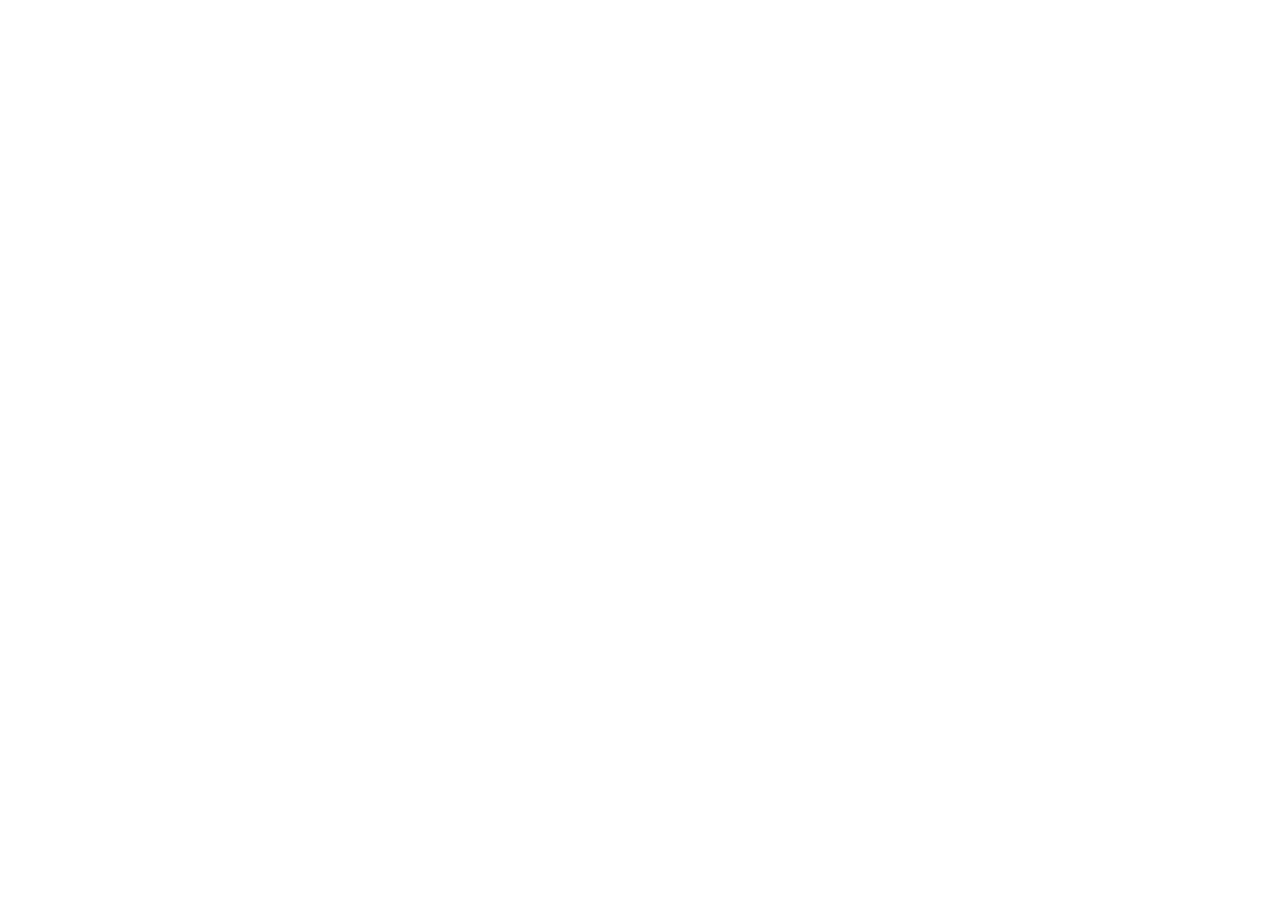
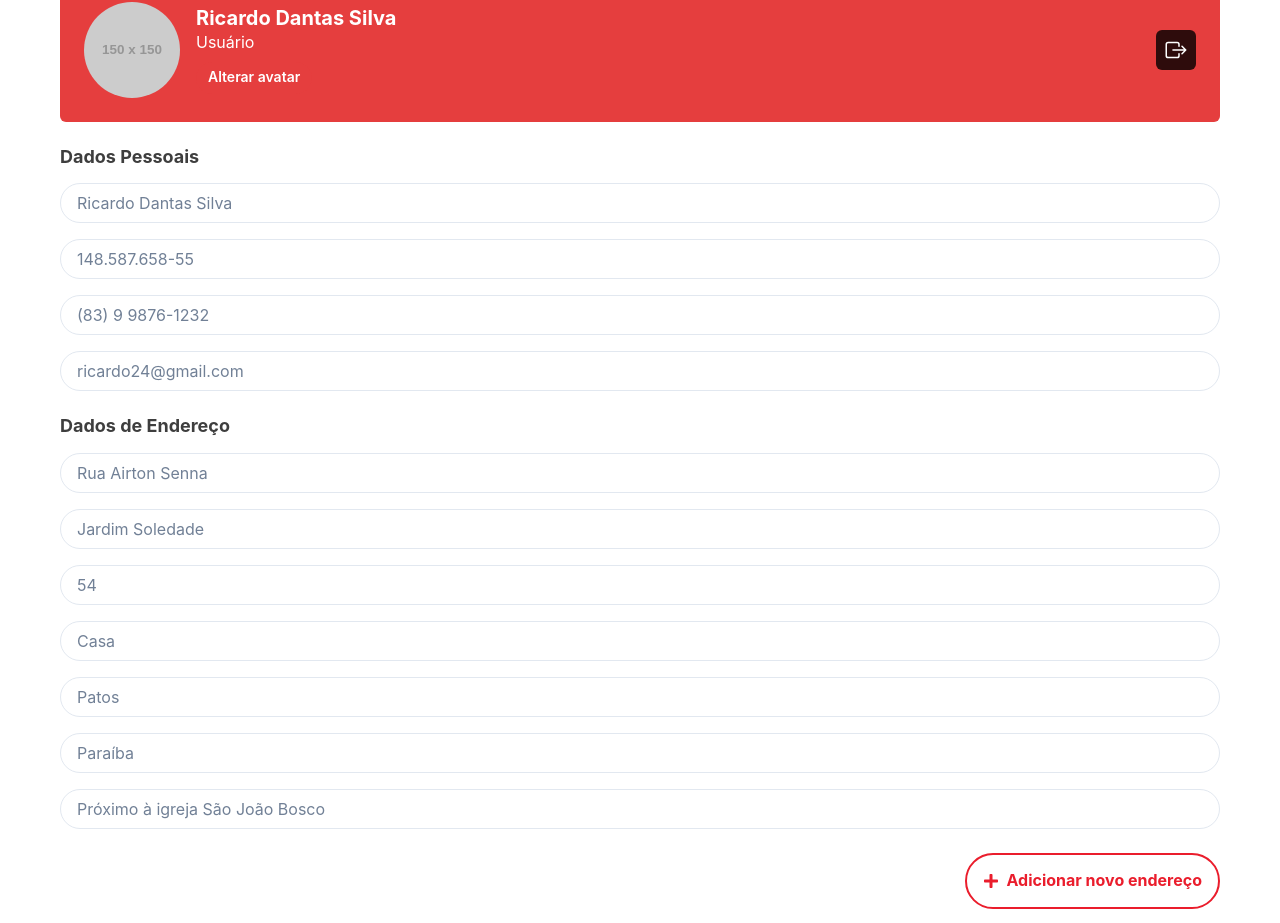
Before and after one commit to moacirdavidag/frontend-pw2, a React (Vite) app: page /perfil in a window 1280 px wide. Before the commit this address had no page. Shown: the part 95-1018 px from the top of the page. Before the commit the page ends 800 px from the top, so only its background shows below. Built offline with nearby package versions, Linux system fonts and the light colour scheme.

Commit message:
Implementando tela de perfil

```diff
--- a/src/App.tsx
+++ b/src/App.tsx
@@ -10,6 +10,7 @@
 import WelcomeScreen from "./pages/BoasVindas/BoasVindas";
 import Home from "./pages/Home/Home";
 import Equipe from "./pages/Equipe/EquipeScreen";
+import Perfil from "./pages/Perfil/PerfilScreen";
 
 
 function App() {
@@ -25,6 +26,7 @@
           <Route path="/contato" element={<Contato/>} />
           <Route path="/home" element={<Home />} />
           <Route path="/equipe" element={<Equipe/>} />
+          <Route path="/perfil" element={<Perfil/>} />
         </Routes>
       </Router>
     </ChakraProvider>
--- /dev/null
+++ b/src/components/Button/ButtonSecundary.tsx
@@ -0,0 +1,35 @@
+import React from "react";
+import { Button, ButtonProps, Icon } from "@chakra-ui/react";
+import { FaPlus } from "react-icons/fa";
+
+interface ButtonSecundaryProps extends ButtonProps {
+  titulo: string;
+  onClick: () => void;
+}
+
+const ButtonSecundary: React.FC<ButtonSecundaryProps> = ({ titulo, onClick, ...props }) => {
+  return (
+    <Button
+      onClick={onClick}
+      border="2px solid #EA1D2C"
+      color="#EA1D2C"
+      borderRadius="40px"
+      bg="white"
+      height="56px"
+      px="16px"
+      py="12px"
+      fontSize="16px"
+      fontWeight="bold"
+      display="flex"
+      alignItems="center"
+      justifyContent="center"
+      {...props}
+    >
+      {/* Ícone + */}
+      <Icon as={FaPlus} mr="8px" />
+      {titulo}
+    </Button>
+  );
+};
+
+export default ButtonSecundary;
--- /dev/null
+++ b/src/pages/Perfil/PerfilScreen.tsx
@@ -0,0 +1,179 @@
+
+import React, { useState } from "react";
+import { Box, Heading, Avatar, SimpleGrid, Flex, Stack, Input, Button, IconButton, Text } from "@chakra-ui/react";
+import { InputField } from "../../components/InputField/InputField";
+import ButtonSecundary from "../../components/Button/ButtonSecundary";
+import ActionButton from "../../components/Button/ActionButton";
+import { IoExitOutline } from "react-icons/io5";
+
+
+const Perfil = () => {
+
+  const [avatar, setAvatar] = useState("https://via.placeholder.com/150");
+
+  // Função para lidar com o upload de avatar
+  const handleAvatarUpload = (event: React.ChangeEvent<HTMLInputElement>) => {
+    if (event.target.files && event.target.files[0]) {
+      const file = event.target.files[0];
+      const avatarURL = URL.createObjectURL(file);
+      setAvatar(avatarURL);
+    }
+  };
+
+  return (
+    <Box p={5} maxW="1200px" mx="auto">
+      <Heading as="h1" fontSize="24px" fontWeight="semibold" mb={6} textAlign="left">
+        Meu Perfil
+      </Heading>
+
+      {/* Dados Pessoais com Avatar e Logout */}
+      <Box
+        bg="red.500"
+        p={6}
+        borderRadius="md"
+        color="white"
+        display="flex"
+        alignItems="center"
+        justifyContent="space-between"
+        mb={6}
+      >
+        {/* Avatar e Upload */}
+        <Box display="flex" alignItems="center">
+          <Avatar size="xl" name="Ricardo Dantas Silva" src={avatar} />
+          <Box ml={4}>
+            <Heading as="h2" fontSize="20px" fontWeight="bold">
+              Ricardo Dantas Silva
+            </Heading>
+            <Text>Usuário</Text>
+
+            {/* Botão estilizado para upload do Avatar */}
+            <Button
+              as="label" // Transformar o botão em um label para o input
+              mt={2}
+              colorScheme="red"
+              size="sm"
+              borderRadius="full"
+              cursor="pointer"
+            >
+              Alterar avatar
+              <Input
+                type="file"
+                accept="image/*"
+                onChange={handleAvatarUpload}
+                display="none"
+              />
+            </Button>
+          </Box>
+        </Box>
+
+        {/* Botão de Logout com o ícone novo */}
+        <IconButton
+          aria-label="Logout"
+          icon={<IoExitOutline size={24} />} // Ícone arredondado
+          bg="blackAlpha.800"
+          color="white"
+          _hover={{ bg: "blackAlpha.600" }}
+          onClick={() => console.log("Logout")}
+        />
+      </Box>
+
+      {/* Formulário de Dados Pessoais */}
+      <Heading color= "#3E3E3E" as="h2" fontSize="18px" mb={4}>
+        Dados Pessoais
+      </Heading>
+      <Stack spacing={4} mb={6}>
+        <InputField
+          id="nome"
+          placeholder="Ricardo Dantas Silva"
+          focusBorderColor="red.500"
+          borderRadius="40px"
+        />
+        <InputField
+          id="cpf"
+          placeholder="148.587.658-55"
+          focusBorderColor="red.500"
+          borderRadius="40px"
+        />
+        <InputField
+          id="telefone"
+          placeholder="(83) 9 9876-1232"
+          focusBorderColor="red.500"
+          borderRadius="40px"
+        />
+        <InputField
+          id="email"
+          placeholder="ricardo24@gmail.com"
+          focusBorderColor="red.500"
+          borderRadius="40px"
+        />
+      </Stack>
+
+      {/* Formulário de Endereço */}
+      <Heading color= "#3E3E3E" as="h2" fontSize="18px" mb={4}>
+        Dados de Endereço
+      </Heading>
+      <Stack spacing={4} mb={6}>
+        <InputField
+          id="endereco-principal"
+          placeholder="Rua Airton Senna"
+          focusBorderColor="red.500"
+          borderRadius="40px"
+        />
+        <InputField
+          id="bairro"
+          placeholder="Jardim Soledade"
+          focusBorderColor="red.500"
+          borderRadius="40px"
+        />
+        <InputField
+          id="numero"
+          placeholder="54"
+          focusBorderColor="red.500"
+          borderRadius="40px"
+        />
+        <InputField
+          id="complemento"
+          placeholder="Casa"
+          focusBorderColor="red.500"
+          borderRadius="40px"
+        />
+        <InputField
+          id="cidade"
+          placeholder="Patos"
+          focusBorderColor="red.500"
+          borderRadius="40px"
+        />
+        <InputField
+          id="estado"
+          placeholder="Paraíba"
+          focusBorderColor="red.500"
+          borderRadius="40px"
+        />
+        <InputField
+          id="referencia"
+          placeholder="Próximo à igreja São João Bosco"
+          focusBorderColor="red.500"
+          borderRadius="40px"
+        />
+      </Stack>
+
+      {/* Botões de Ação */}
+      <Flex justifyContent="flex-end" mt={4}>
+        <Stack spacing={4}>
+          <ButtonSecundary
+            titulo="Adicionar novo endereço"
+            onClick={() => console.log("Adicionar endereço")}
+          />
+          <ActionButton
+            titulo="Salvar"
+            onClick={() => console.log("Salvar perfil")}
+            background="red.500"
+            color="white"
+          />
+        </Stack>
+      </Flex>
+    </Box>
+  );
+};
+
+export default Perfil;
```
